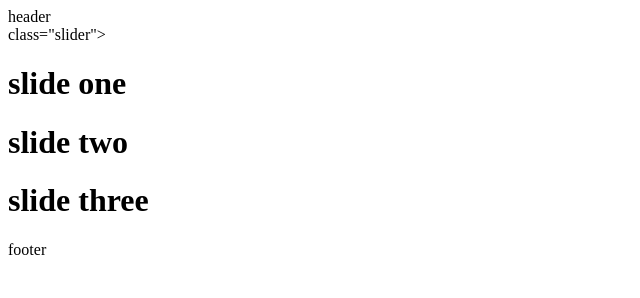
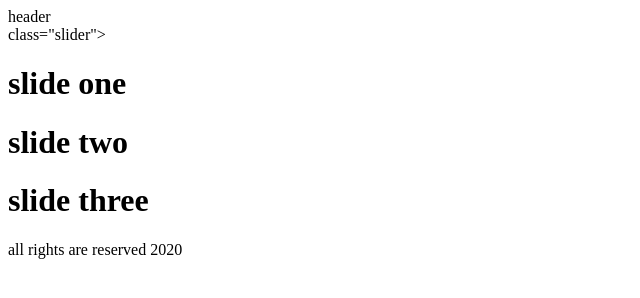
Before and after one commit to MahdiMolaee7777/git-project-one, a plain HTML site: page index.html in a window 1280 px wide. Shown: the whole page, without its empty margins (0-640 px from the left). Drawn offline with Linux system fonts and the light colour scheme.

Commit message:
footer updated

```diff
--- a/index.html
+++ b/index.html
@@ -15,7 +15,7 @@
         <h1>slide three</h1>
     </div>
     <footer>
-        footer
+        all rights are reserved 2020
     </footer>
 
 
```
